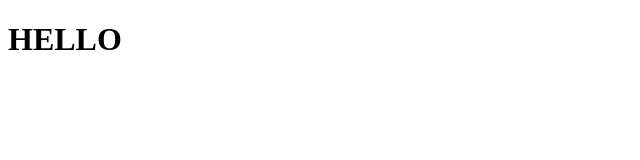
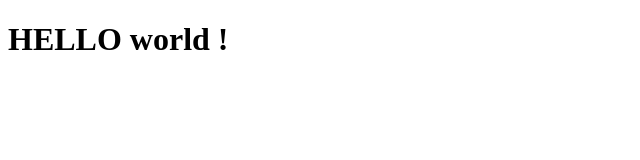
Before and after one commit to OlexaGryschenko/projeckt_01, a plain HTML site: page index.html in a window 1280 px wide. Shown: the whole page, without its empty margins (0-640 px from the left). Drawn offline with Linux system fonts and the light colour scheme.

Commit message:
second commit

```diff
--- a/index.html
+++ b/index.html
@@ -6,7 +6,7 @@
     <title>Document</title>
 </head>
 <body>
-    <h1>HELLO</h1>
+    <h1>HELLO world !</h1>
 
 </body>
 </html>
```
